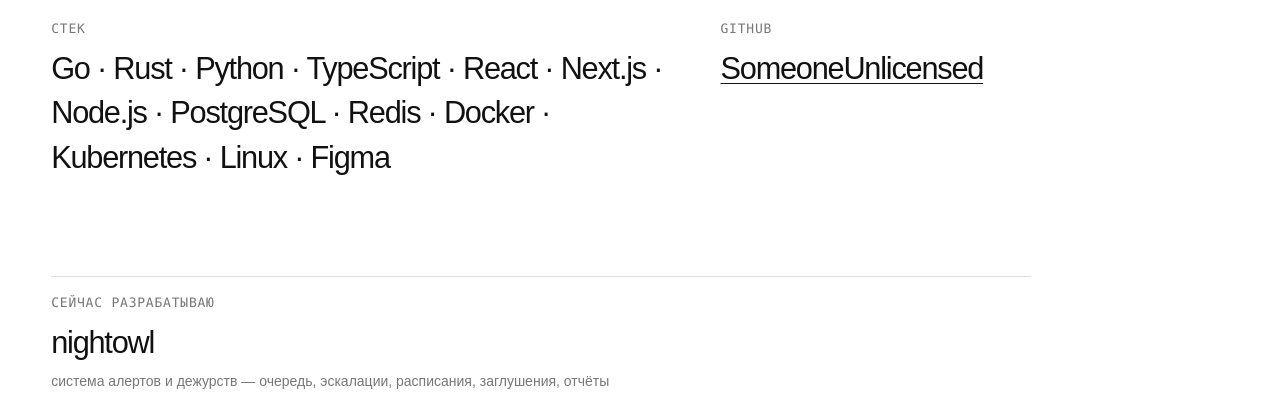
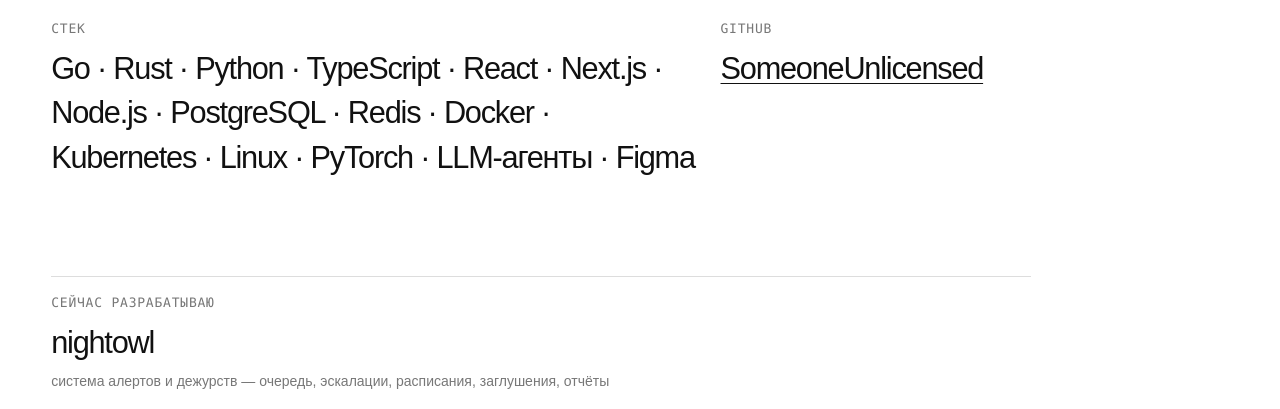
Before and after one commit to SomeoneUnlicensed/letunovskiy, a plain HTML site: page index.html in a window 1280 px wide. Shown: the part 676-1085 px from the top of the page. Drawn offline with Linux system fonts and the light colour scheme.

Commit message:
Add PyTorch and LLM agents to stack
Generated with [Devin](https://devin.ai)

Co-Authored-By: Devin <158243242+devin-ai-integration[bot]@users.noreply.github.com>

```diff
--- a/index.html
+++ b/index.html
@@ -77,7 +77,7 @@ footer{display:flex;justify-content:space-between;gap:20px;margin-top:80px;color
       </div>
       <div class="stack">
         <div class="label" data-ru="Стек" data-en="Stack">Стек</div>
-        <div class="value">Go · Rust · Python · TypeScript · React · Next.js · Node.js · PostgreSQL · Redis · Docker · Kubernetes · Linux · Figma</div>
+        <div class="value">Go · Rust · Python · TypeScript · React · Next.js · Node.js · PostgreSQL · Redis · Docker · Kubernetes · Linux · PyTorch · LLM-агенты · Figma</div>
       </div>
       <div>
         <div class="label" data-ru="GitHub" data-en="GitHub">GitHub</div>
```
